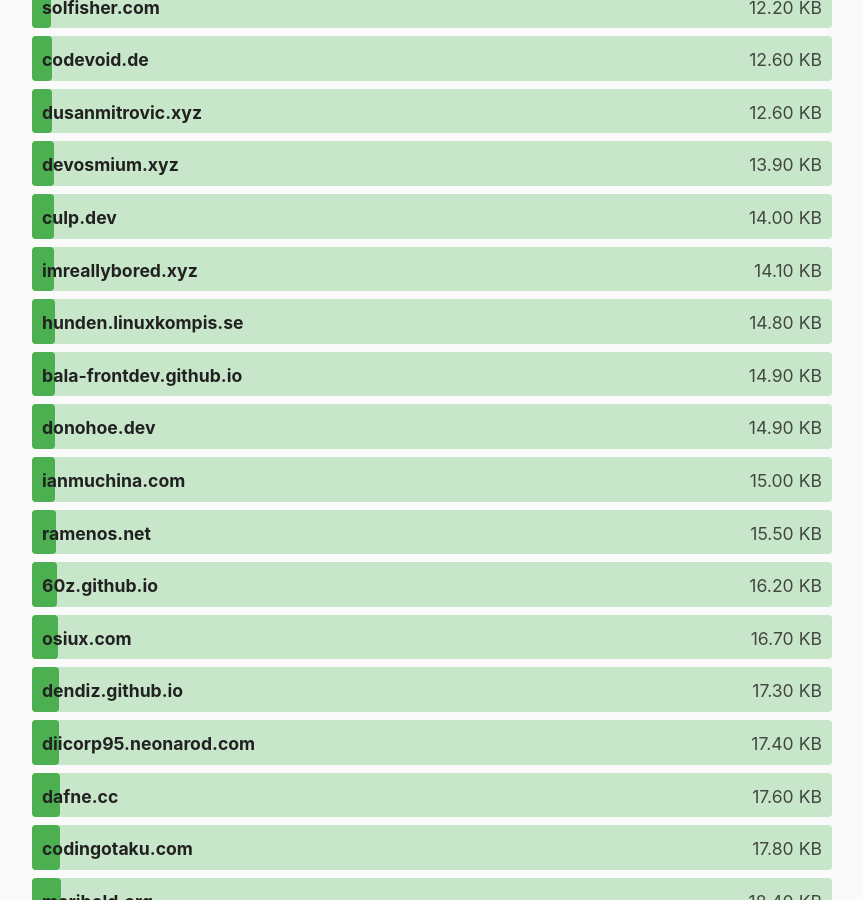
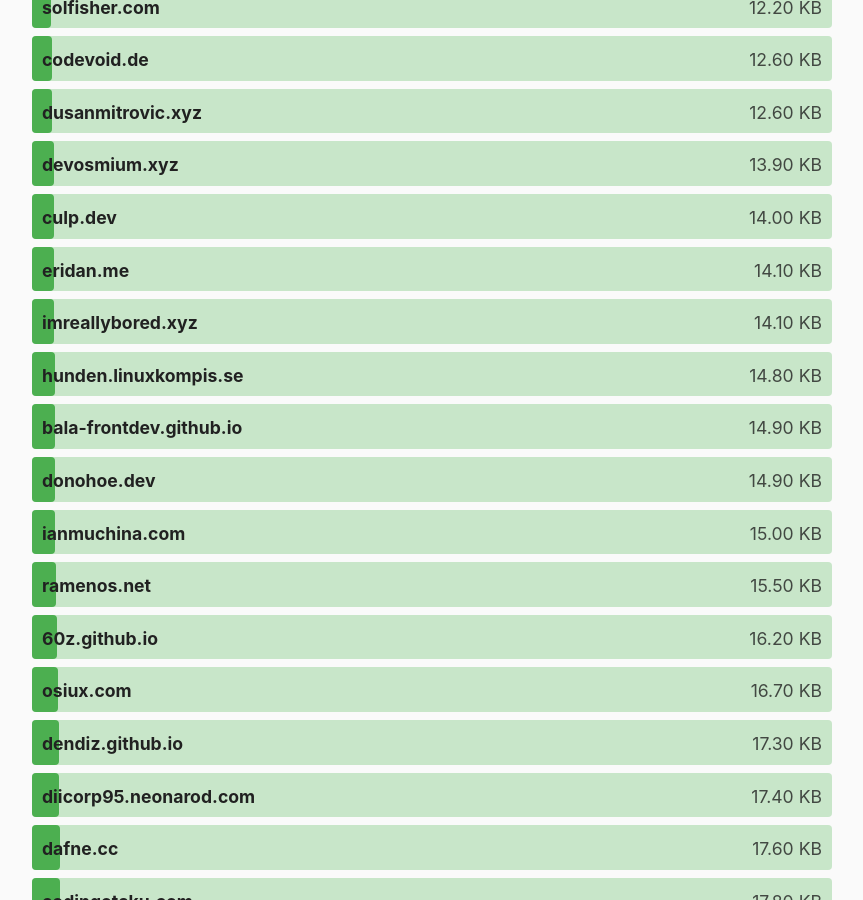
Before and after one commit to kevquirk/512kb.club, a Jekyll site: the page built from index.md, in a window 1280 px wide and 900 px high, scrolled down 4166 px. Shown: the whole window, without its empty margins (208-1071 px from the left). Built offline with Jekyll 4.4.1, drawn with Linux system fonts in a browser that asks for light colours.

Commit message:
Added eridan.me
Signed-off-by: June <zanthed@riseup.net>

```diff
--- a/_data/sites.yml
+++ b/_data/sites.yml
@@ -478,6 +478,11 @@
   size: 73.7
   last_checked: 2021-11-03
 
+- domain: eridan.me
+  url: https://eridan.me/
+  size: 14.1
+  last_checked: 2021-11-14
+
 - domain: erikjohannes.no
   url: https://erikjohannes.no/
   size: 5.8
```
